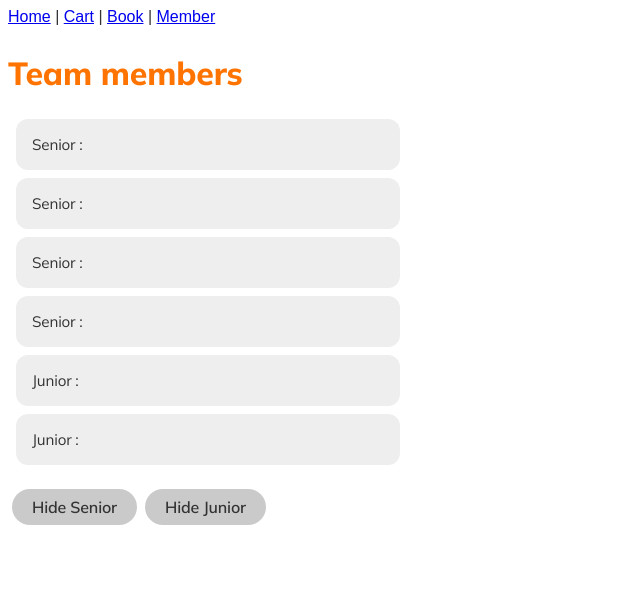
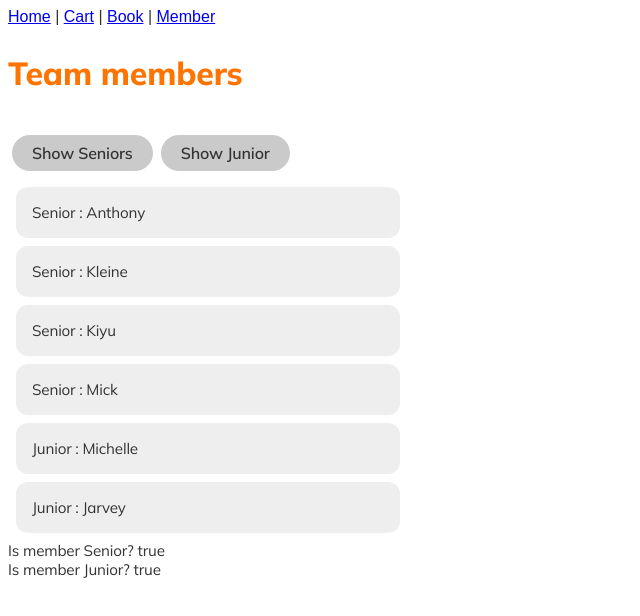
Before and after one commit to KiyuTran88/kiyu-sandbox, a Vue app: page /#/member in a window 1280 px wide. Shown: the top 616 px of the page, without its empty margins (0-640 px from the left). Built offline with nearby package versions, Linux system fonts and the light colour scheme.

Commit message:
updated Team page

```diff
--- a/src/views/Member.vue
+++ b/src/views/Member.vue
@@ -1,12 +1,14 @@
 <template>
 	<h2>Team members</h2>
-	<div class="content-wrap" v-for="member in teamUX" :key="member">
-		<div>{{ member.role }} : {{ member.name }}</div>
+	<div class="button-wrap">
+		<div class="button" @click="isSeniorShow = !isSeniorShow">{{ checkState(isSeniorShow) }} Seniors</div>
+		<div class="button" @click="isJuniorShow = !isJuniorShow">{{ checkState(isJuniorShow) }} Junior</div>
 	</div>
-	<div class="button-wrap">
-		<div class="button" @click="checkRole()">Hide Senior</div>
-		<div class="button">Hide Junior</div>
+	<div v-for="member in teamUX" :key="member">
+		<div class="content-wrap" v-if="checkRoles(member.role)">{{ member.role }} : {{ member.name }}</div>
 	</div>
+	<div>Is member Senior? {{ isSeniorShow }}</div>
+	<div>Is member Junior? {{ isJuniorShow }}</div>
 </template>
 
 <script>
@@ -14,31 +16,34 @@ export default {
 	name: "Member",
 	data() {
 		return {
+			isSeniorShow: true,
+			isJuniorShow: true, // toggle Boolean && used to change state
 			teamUX: [
-				{ role: "Senior"},
-				{ role: "Senior"},
-				{ role: "Senior"},
-				{ role: "Senior"},
-				{ role: "Junior"},
-				{ role: "Junior"},
+				{ role: "Senior", name: "Anthony" },
+				{ role: "Senior", name: "Kleine" },
+				{ role: "Senior", name: "Kiyu" },
+				{ role: "Senior", name: "Mick" },
+				{ role: "Junior", name: "Michelle" },
+				{ role: "Junior", name: "Jarvey" },
 			],
-			// teamUX: [
-			// 	{ role: "Senior", name: "Anthony" },
-			// 	{ role: "Senior", name: "Kleine" },
-			// 	{ role: "Senior", name: "Kiyu" },
-			// 	{ role: "Senior", name: "Mick" },
-			// 	{ role: "Junior", name: "Michelle" },
-			// 	{ role: "Junior", name: "Jarvey" },
-			// ],
 		}
 	},
 	methods: {
-		checkRole() {
-         this.teamUX.role === roles
-			if (roles === "Senior") {
-				console.log("Senior")
+		checkState(state) { // toggle in commom use
+			if (state === true) {
+				return "Show"
 			} else {
-				console.log("Junior")
+				return "Hide"
+			}
+		},
+		checkRoles(role) {
+			if (role === "Senior" && this.isSeniorShow === true) {
+				// always use this. to call variable else vue will return error
+				return true //  check if role = senior AND isSenior = true, will return TRUE
+			} else if (role === "Junior" && this.isJuniorShow === true) {
+				return true //  check if role = junior AND isJunior = true, will return TRUE
+			} else {
+				return false
 			}
 		},
 	},
```
